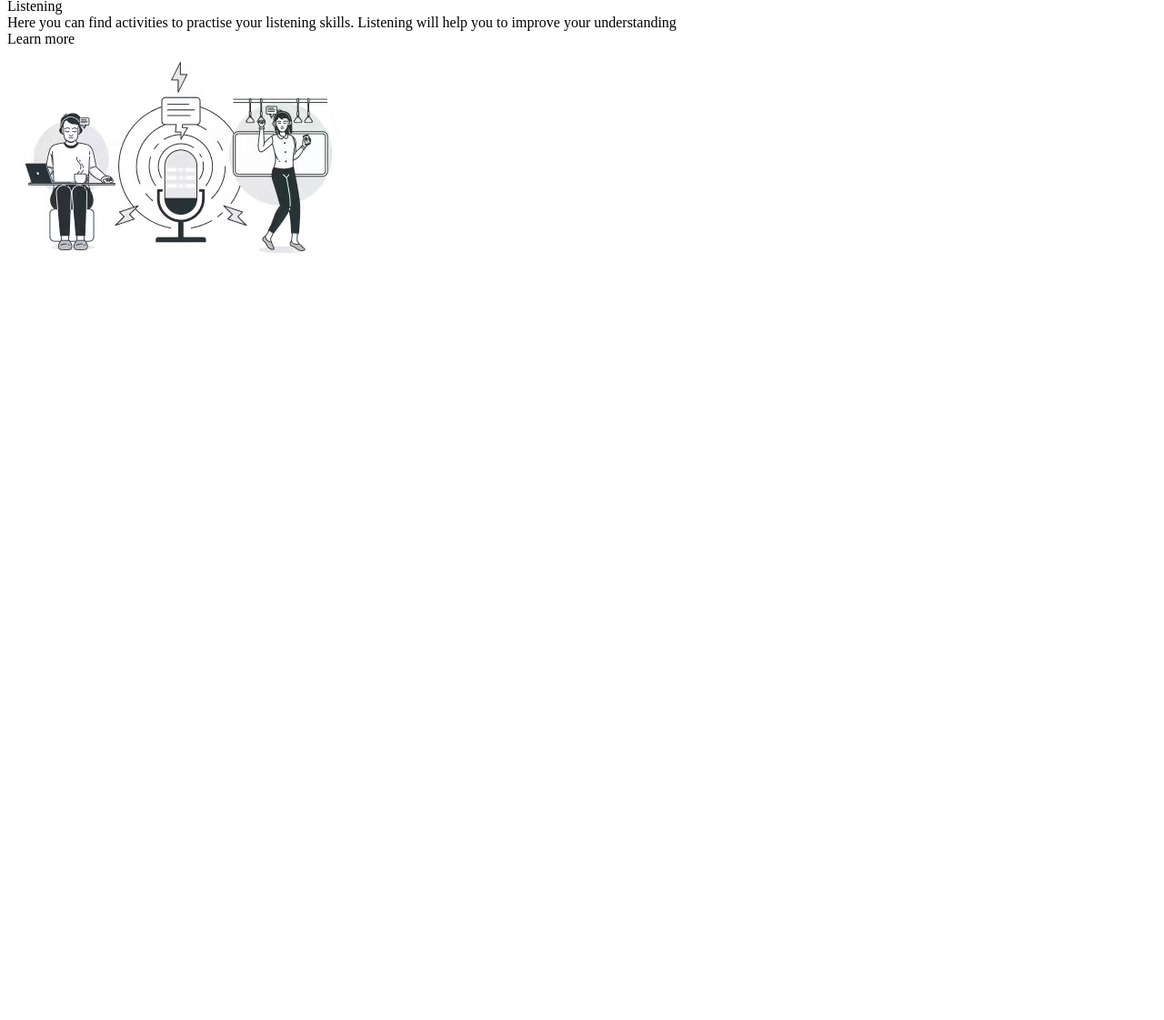
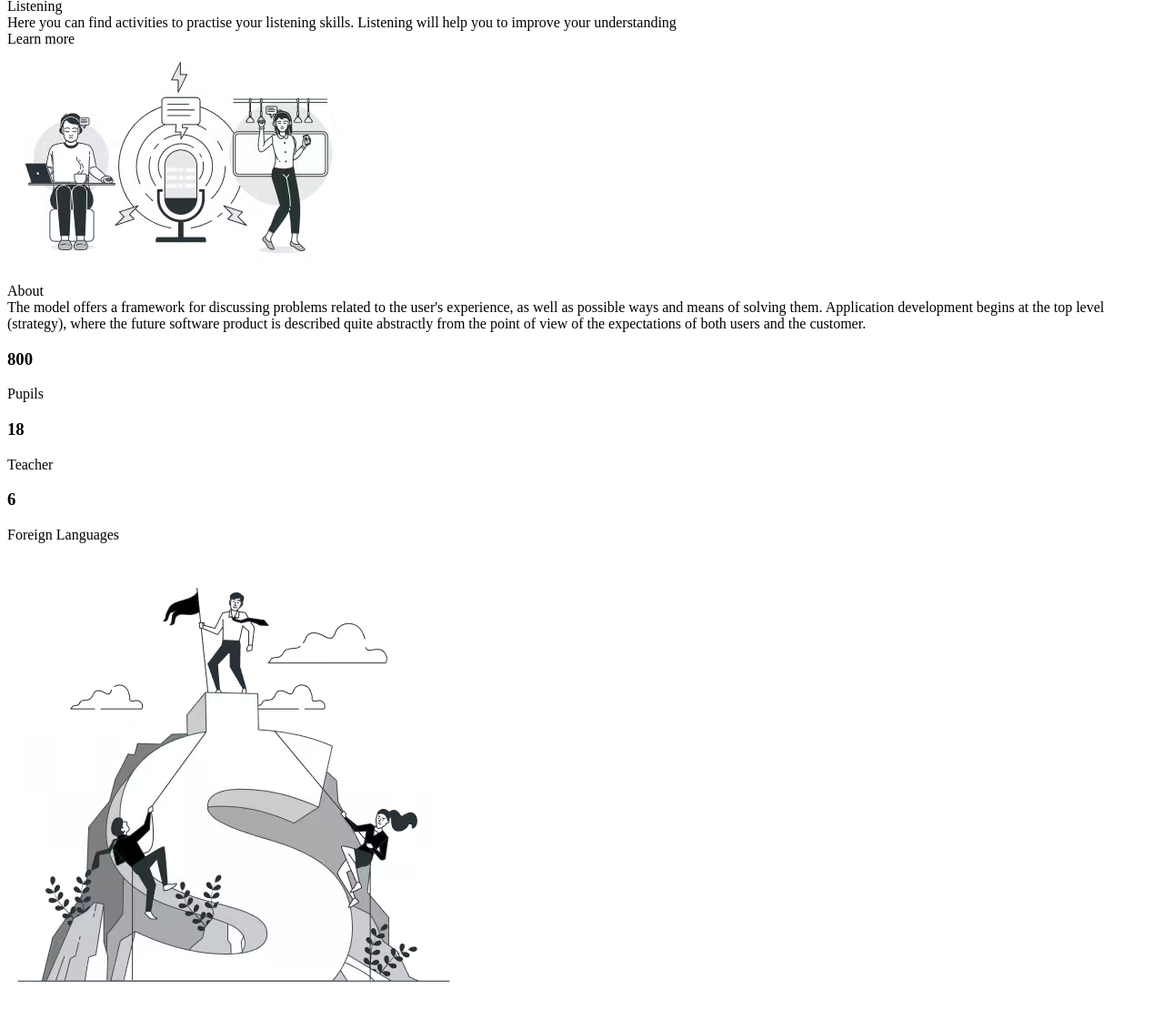
Before and after one commit to TurdaliyevJoraqozi/foreign-language, a plain HTML site: page index.html in a window 1280 px wide. Shown: the part 2105-3226 px from the top of the page at 91% size. Before the commit the page ends 2424 px from the top, so only its background shows below. Drawn offline with Linux system fonts and the light colour scheme.

Commit message:
ended about section

```diff
--- a/index.html
+++ b/index.html
@@ -95,5 +95,34 @@
         </div>
       </div>
     </section>
+    <section class="about">
+      <div class="about__description">
+        <div class="title">About</div>
+        <div class="paragraph">
+          The model offers a framework for discussing problems related to the
+          user's experience, as well as possible ways and means of solving them.
+          Application development begins at the top level (strategy), where the
+          future software product is described quite abstractly from the point
+          of view of the expectations of both users and the customer.
+        </div>
+        <div class="about__description-statistics">
+          <div class="statistics-1">
+            <h3>800</h3>
+            <p>Pupils</p>
+          </div>
+          <div class="statistics-2">
+            <h3>18</h3>
+            <p>Teacher</p>
+          </div>
+          <div class="statistics-3">
+            <h3>6</h3>
+            <p>Foreign Languages</p>
+          </div>
+        </div>
+      </div>
+      <div class="about__img">
+        <img src="./images/5.avif" alt="" />
+      </div>
+    </section>
   </body>
 </html>
```
